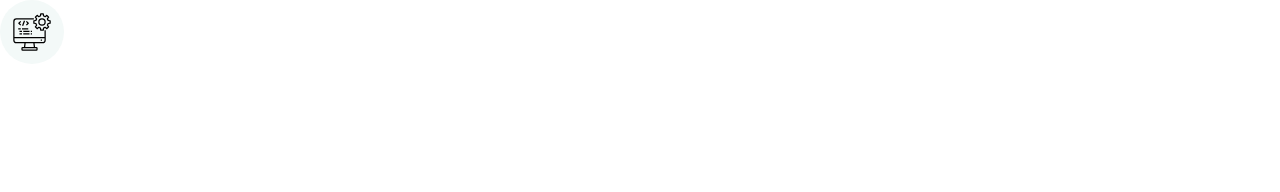
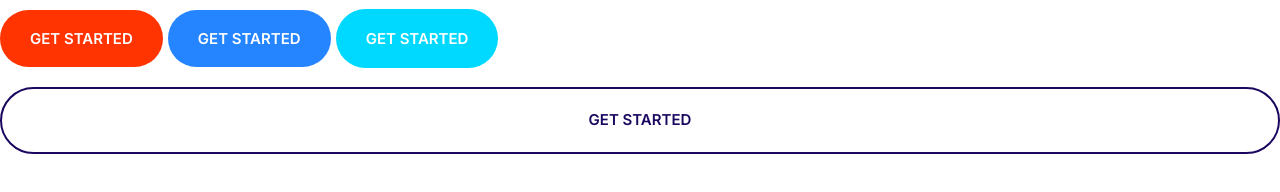
Before and after one commit to Rallanvila/MoshHTML-CSS, a website: page index.html in a window 1280 px wide. Drawn offline with nearby package versions, Linux system fonts and the light colour scheme.

Commit message:
button components complete

```diff
--- a/css/styles.css
+++ b/css/styles.css
@@ -6,6 +6,9 @@
     --color-body: #918ca4;
 }
 
+*, *::after, *::before{
+    box-sizing: border-box;
+}
 /* Typography */
 html{
     font-size: 62.5%;
@@ -153,3 +156,67 @@ a{
     justify-content: center;
     align-items: center;
 }
+
+/* Buttons */
+
+.btn{
+    border-radius: 40px;
+    border: 0;
+    cursor: pointer;
+    font-size: 1.5rem;
+    font-weight: 600;
+    margin: 1rem 0;
+    padding: 2rem 3rem;
+    text-align: center;
+    text-transform: uppercase;
+    white-space: nowrap;
+    transition: background .2s ease-in-out;
+}
+
+.btn--primary{
+    background: var(--color-primary);
+    color: #fff;
+}
+
+.btn--primary:hover{
+    background: #3a8ffd;
+}
+.btn--secondary{
+    background: var(--color-secondary);
+    color: #fff;
+}
+
+.btn--secondary:hover{
+    background: #00c8eb;
+}
+
+.btn--accent{
+    background: var(--color-accent);
+    color: #fff;
+}
+.btn--accent:hover{
+    background: #ec3000;
+}
+
+.btn--transparent{
+    background: #fff;
+    color: var(--color-headings);
+    border: 2px solid var(--color-headings);
+}
+.btn--transparent:hover{
+    background: var(--color-headings);
+    color: #fff;
+    border: 0;
+}
+
+.btn--block{
+    padding: 20px 0;
+    width: 100%;
+    display: inline-block;
+}
+
+@media screen and (min-width: 1024px){
+    .btn{
+        font-size: 1.5rem;
+    }
+}
--- a/index.html
+++ b/index.html
@@ -15,10 +15,9 @@
 		<link rel="stylesheet" href="./css/styles.css" />
 	</head>
 	<body>
-		<span class="icon-container">
-			<svg class="icon">
-				<use xlink:href="images/sprite.svg#computer"></use>
-			</svg>
-		</span>
+		<button class="btn btn--accent">get started</button>
+		<button class="btn btn--primary">get started</button>
+		<a href="#" class="btn btn--secondary">get started</a>
+		<a href="#" class="btn btn--transparent btn--block">get started</a>
 	</body>
 </html>
```
Also changed, not shown: components/buttons.html (added, +4 -0 lines).
